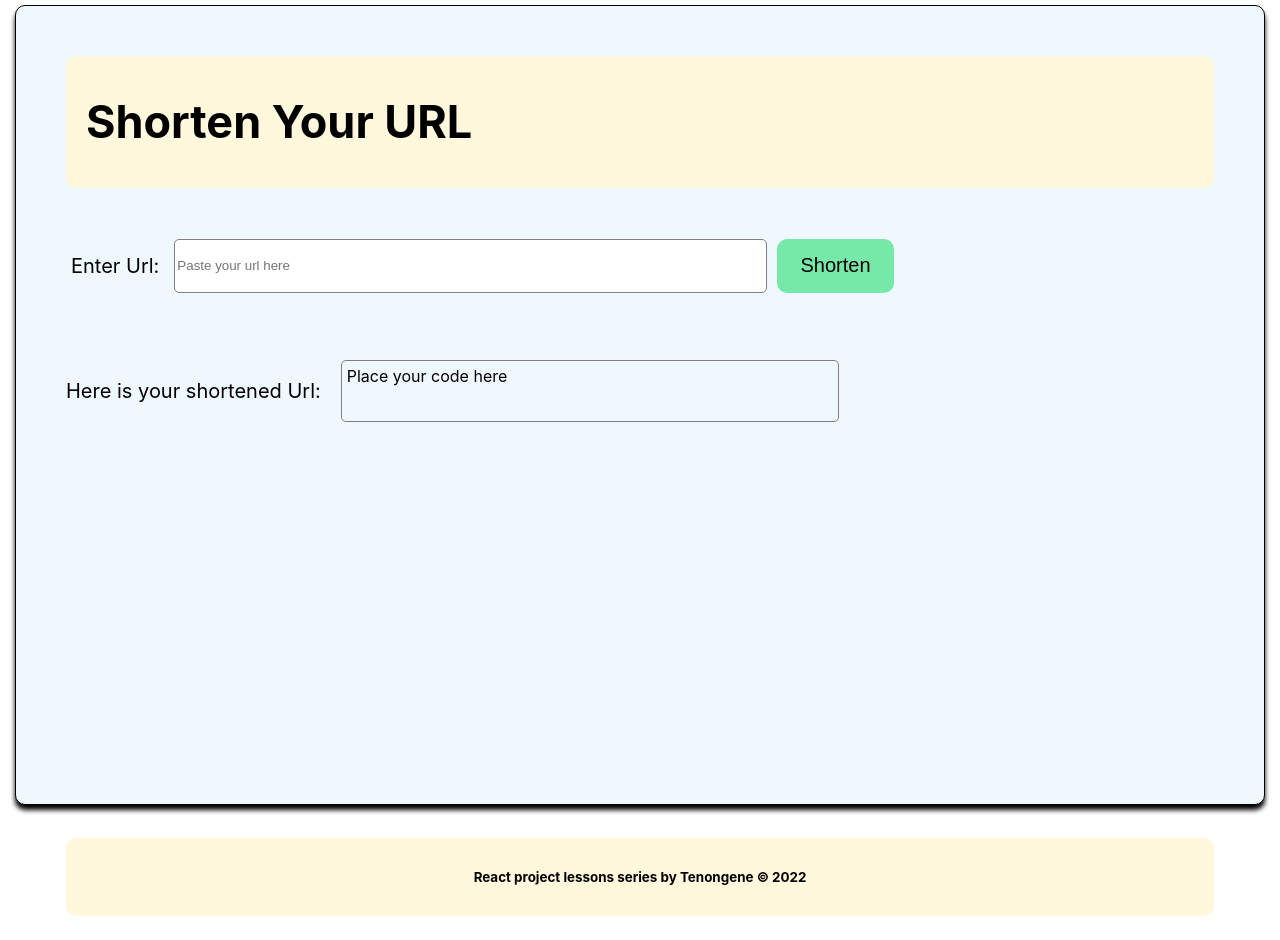
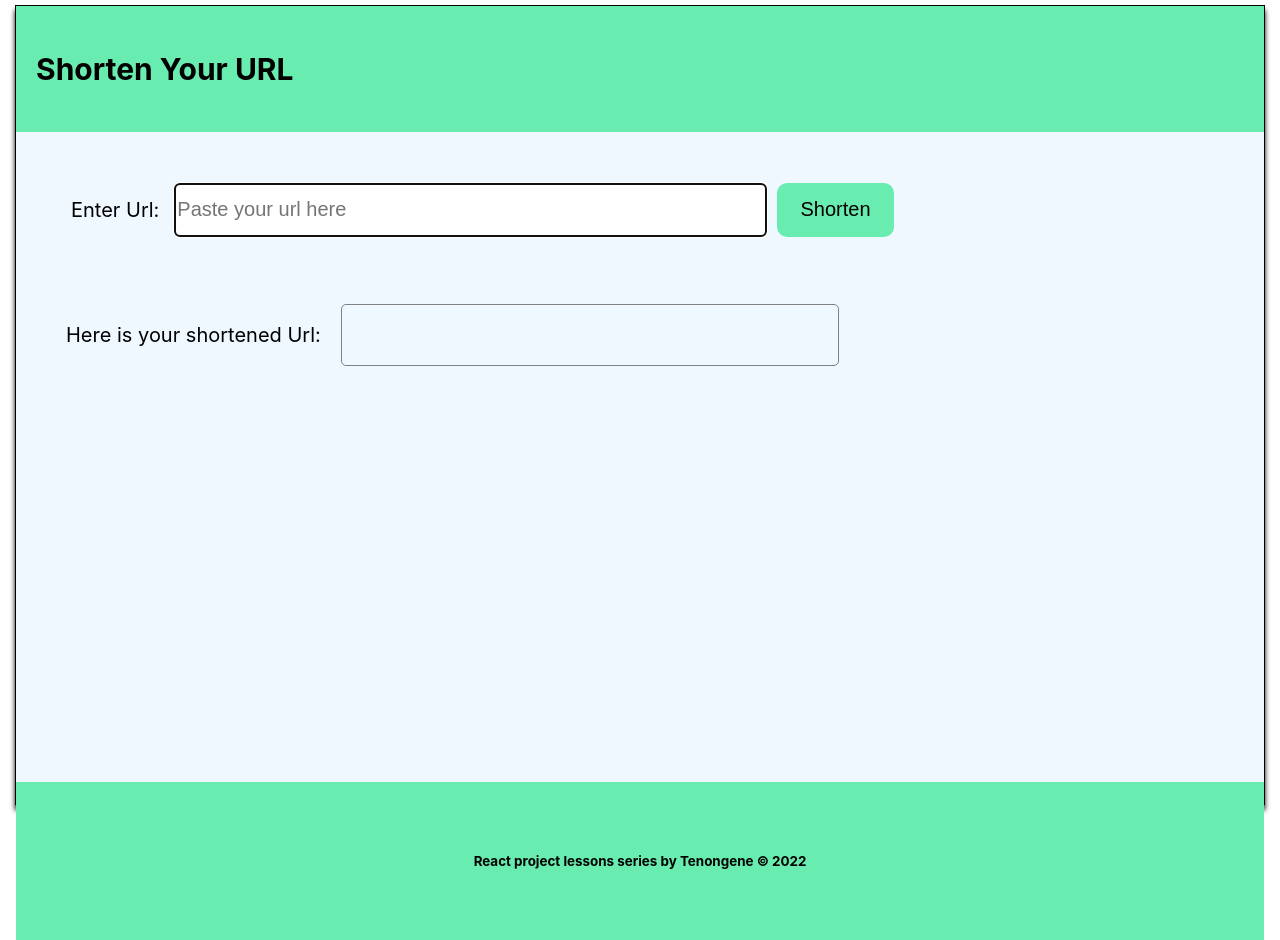
Before and after one commit to tenongene/url-shorty, a React (Create React App) app: page / in a window 1280 px wide. Before the commit the page ends 916 px from the top, so only its background shows below. Built offline with nearby package versions, Linux system fonts and the light colour scheme.

Commit message:
UI edits

```diff
--- a/src/App.css
+++ b/src/App.css
@@ -6,7 +6,6 @@
 
 .App {
 	border: 0.5px solid black;
-	border-radius: 10px;
 	box-shadow: 0 5px 5px;
 
 	margin: 5px 15px;
--- a/src/App.js
+++ b/src/App.js
@@ -1,17 +1,37 @@
 import './App.css';
+import React from 'react';
 import Header from './Header';
 import Form from './Form';
 import Footer from './Footer';
 import Output from './Output';
+//Access token: da239b687ac1cba62bc92b9a01ca02582d7c6d0c
+//
+function App() {
 
-function App() {
+
+	const handleSubmit = async (e) => {
+		e.preventDefault();
+
+        const response = await fetch('https://api-ssl.bitly.com/v4/shorten', {
+		method: 'POST',
+		headers: {
+			Authorization: 'Bearer {da239b687ac1cba62bc92b9a01ca02582d7c6d0c}',
+			'Content-Type': 'application/json',
+		},
+		body: JSON.stringify({ long_url: 'link', domain: 'bit.ly'}),
+	});
+        const data = await response.json();
+        console.log(data.link);
+
+	};
+
 	return (
 		<div className="App">
 			<>
 				<Header />
-				<Form />
-                <Output />
-                <Footer />
+				<Form  handleSubmit={handleSubmit}/>
+				<Output />
+				<Footer />
 			</>
 		</div>
 	);
--- a/src/Footer.css
+++ b/src/Footer.css
@@ -2,7 +2,5 @@
     margin-top:400px;
     display:flex;
     justify-content:center;
-    margin-left: 50px;
-    margin-right: 50px;
 
 }
--- a/src/Footer.jsx
+++ b/src/Footer.jsx
@@ -4,10 +4,10 @@ import './Footer.css';
 const Footer = () => {
 
     const footerStyle = {
-		backgroundColor: 'cornsilk',
+		backgroundColor: 'rgb(105, 236, 175)',
 		fontSize: '20px',
-		padding: '1px px',
-		borderRadius: '10px',
+		padding: '40px 20px',
+
 	};
 
   return (
--- a/src/Form.css
+++ b/src/Form.css
@@ -19,6 +19,7 @@
 	border-radius: 5px;
 	border: 1px solid grey;
 	margin-right: 10px;
+	font-size: 20px;
 }
 
 .btn {
@@ -27,5 +28,9 @@
 	cursor: pointer;
 	border-radius: 10px;
 	border: none;
-	background-color: rgb(118, 233, 168);
+	background-color: rgb(105, 236, 175)
 }
+
+.btn:hover {
+	background-color: rgb(3, 214, 73);
+}
--- a/src/Form.jsx
+++ b/src/Form.jsx
@@ -1,13 +1,21 @@
 import React from 'react';
 import './Form.css';
 
-const Form = () => {
+const Form = ({handleSubmit}) => {
 	return (
 		<form className="input">
-			<label for="url" className="label">
+			<label htmlFor="url" className="label">
 				Enter Url:
 			</label>
-			<input placeholder="Paste your url here" id="url" type="text" value="" required />
+			<input
+				placeholder="Paste your url here"
+				id="url"
+				type="text"
+				required
+				autoFocus
+				onSubmit={handleSubmit}
+			/>
+
 			<button type="submit" className="btn">
 				Shorten
 			</button>
--- a/src/Header.jsx
+++ b/src/Header.jsx
@@ -2,11 +2,12 @@ import React from 'react';
 
 const Header = () => {
 	const headerStyle = {
-		backgroundColor: 'cornsilk',
-		margin: '50px',
-		fontSize: '30px',
-		padding: '1px 20px',
-		borderRadius: '10px',
+		backgroundColor: 'rgb(105, 236, 175)',
+		marginBottom: '50px',
+		fontSize: '20px',
+		padding: ' 20px',
+
+
 	};
 
 	return (
--- a/src/Output.jsx
+++ b/src/Output.jsx
@@ -1,14 +1,12 @@
 import React from 'react';
 import './Output.css';
-
 
 const Output = () => {
 	return (
 		<div className="output">
 			<p>Here is your shortened Url:</p>
-			<blockquote className="newUrl">Place your code here</blockquote>
+			<blockquote className="newUrl"></blockquote>
 		</div>
-
 	);
 };
 
```
